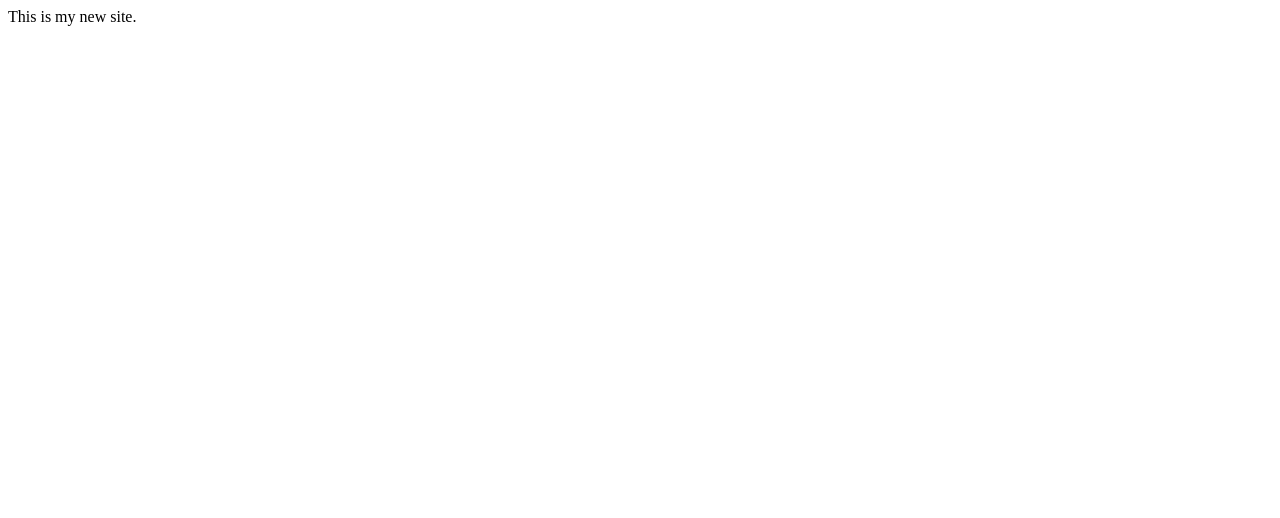
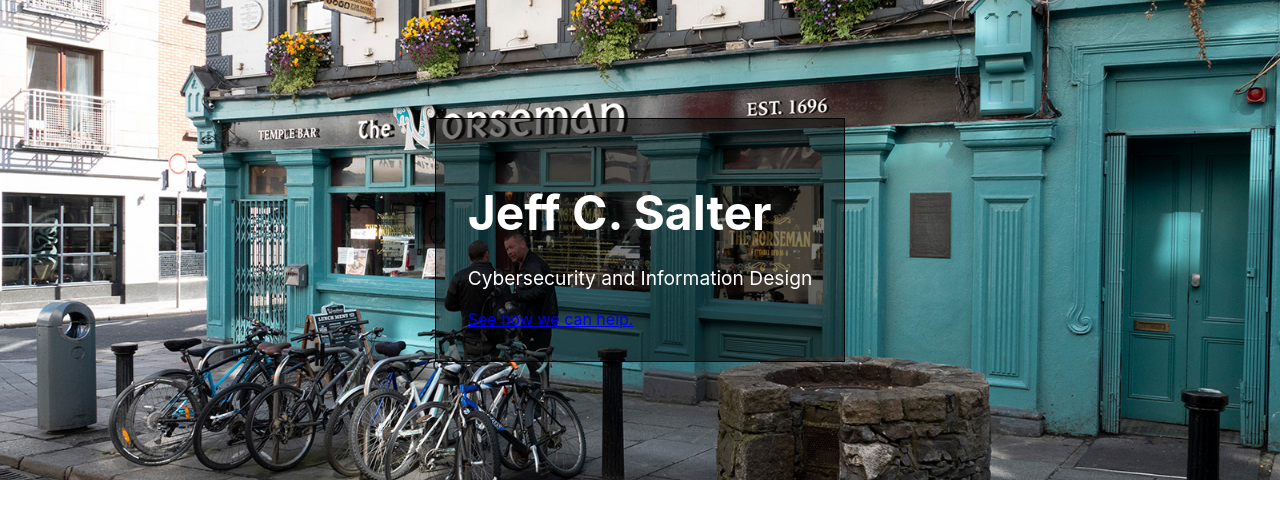
Before and after one commit to 007-jcs/jcsalter, a Gatsby site: page / in a window 1280 px wide. Built offline with nearby package versions, Linux system fonts and the light colour scheme; Gatsby itself is replaced by a stand-in of ours.

Commit message:
updated site

```diff
--- /dev/null
+++ b/src/components/index.css
@@ -0,0 +1,34 @@
+/* Body Styles */
+body {
+    margin: 0;
+    padding: 0;
+    box-sizing: border-box;
+    font-family: -apple-system, BlinkMacSystemFont, "Segoe UI", Roboto, Helvetica, Arial, sans-serif, "Apple Color Emoji", "Segoe UI Emoji", "Segoe UI Symbol";
+}
+.hero {
+    background-image: url("../images/Dublin0054.jpg");
+    height: 60vh;
+    background-size: cover;
+    background-position: center;
+    background-repeat: no-repeat;position: relative;
+    position: relative;
+    display: flex;
+    align-items: center;
+    justify-content: center;
+    color: #fff;
+}
+.heroContainer {
+    border: 1px solid #000;
+    max-width: 70%;
+    margin: 0 auto;
+    position: relative;
+    padding: 2em;
+    background-color: rgba(0, 0, 0, .5);
+}
+.heroInfo h1 {
+    font-size: 3em;
+    margin-bottom: .5em;
+}
+.heroInfo p {
+    font-size: 1.2em;
+}
--- a/src/pages/index.js
+++ b/src/pages/index.js
@@ -1,5 +1,20 @@
-import React from "react"
+import React from 'react';
+import { Link } from 'gatsby';
+import "../components/index.css"
 
-export default function Home() {
-  return <div>This is my new site.</div>
+
+const index = () => {
+  return (
+    <header className='hero'>
+      <div className='heroContainer'>
+        <div className='heroInfo'>
+        <h1>Jeff C. Salter</h1>
+        <p>Cybersecurity and Information Design</p>
+        <Link to="/about">See how we can help. </Link>
+        </div>
+      </div>
+    </header>
+  );
 }
+
+export default index;
```
Also changed, not shown: src/about.js (added), src/images/Dublin0054.jpg (added), 1 other file.
